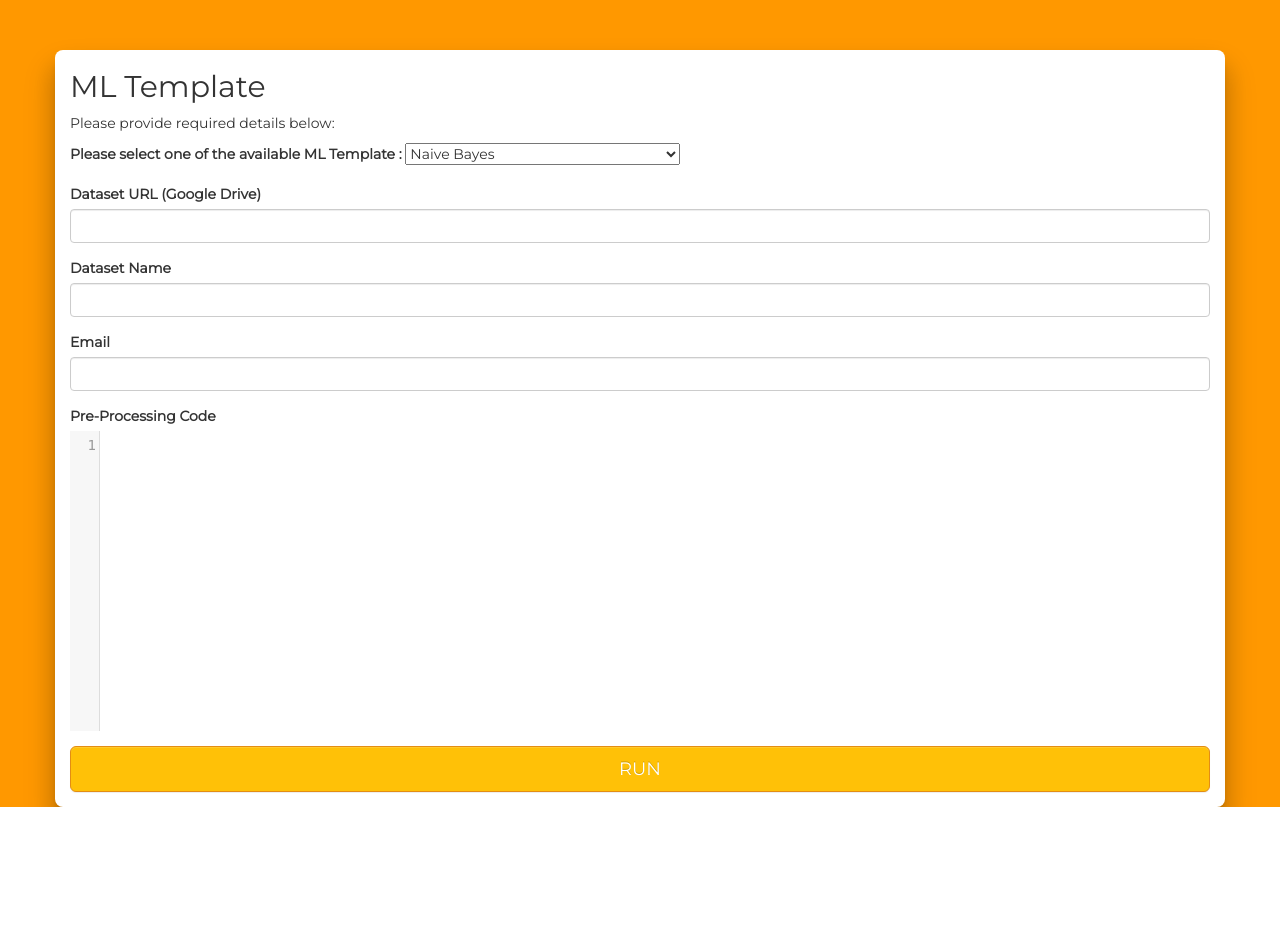
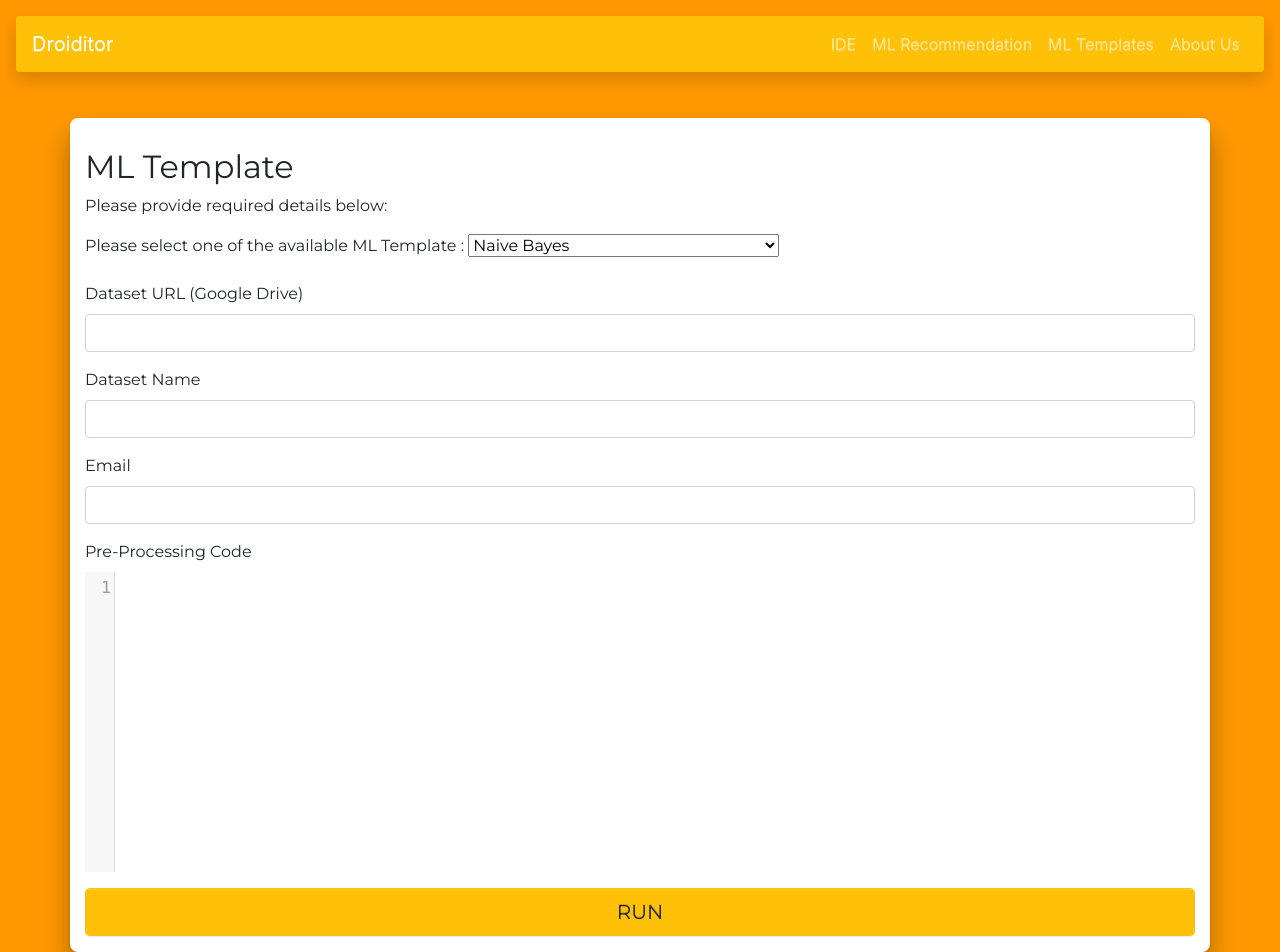
Before and after one commit to mayankmahavar111/Drioditor, a Django app: page /ide/ml_template/ in a window 1280 px wide. Before the commit the page ends 807 px from the top, so only its background shows below. Run offline with Django 3.2, Linux system fonts and the light colour scheme; some libraries are stand-ins or nearby versions.

Commit message:
Manohar added header
Added links and header

```diff
--- /dev/null
+++ b/web/Droiditor/ide/templates/ide/main_page.html
@@ -0,0 +1,56 @@
+<!DOCTYPE html>
+<html lang="en">
+    <head>
+        <meta charset="utf-8">
+        <meta http-equiv="X-UA-Compatible" content="IE=edge">
+        <meta name="viewport" content="width=device-width, initial-scale=1">
+        {% block title %}
+        <title>Droiditor</title>
+        {% endblock %}
+        <!-- Latest compiled and minified CSS -->
+        {% load static %}
+        <!-- Optional theme -->
+        <link rel="stylesheet" href="https://maxcdn.bootstrapcdn.com/bootstrap/3.3.7/css/bootstrap-theme.min.css" >
+        <script src="https://ajax.googleapis.com/ajax/libs/jquery/1.12.4/jquery.min.js"></script>
+        <link rel="stylesheet" href="https://maxcdn.bootstrapcdn.com/bootstrap/4.2.1/css/bootstrap.min.css">
+        <script src="https://cdnjs.cloudflare.com/ajax/libs/popper.js/1.14.6/umd/popper.min.js"></script>
+        <script src="https://maxcdn.bootstrapcdn.com/bootstrap/4.2.1/js/bootstrap.min.js"></script>
+        <link href="https://fonts.googleapis.com/css?family=Montserrat" rel="stylesheet">
+        <link rel="stylesheet" href="{% static 'ide/form.css' %}" >
+        <link rel="stylesheet" href="{% static 'ide/codemirror/lib/codemirror.css' %}" >
+        <script src="{% static 'ide/form.js' %}"></script>
+        <script src="{% static 'ide/codemirror/lib/codemirror.js' %}"></script>
+        <script src="{% static 'ide/codemirror/mode/python/python.js' %}"></script>
+    </head>
+    <body >
+        <header class="p-3  sticky-top">
+      <nav class="navbar navbar-expand-sm navbar-dark bg-warning shadow rounded" role="navigation">
+        <a href="/ide/" class="navbar-brand">Droiditor</a>
+        <button type="button" name="button" class="navbar-toggler" data-toggle="collapse" data-target="#ResponsiveCollapse">
+          <span class="navbar-toggler-icon"></span>
+        </button>
+
+          <div class="collapse navbar-collapse" id="ResponsiveCollapse">
+            <ul class="navbar-nav ml-auto">
+
+              <li class="nav-item">
+                <a href="/ide/" class="nav-link">IDE</a>
+              </li>
+              <li class="nav-item">
+                <a href="/ide/ml_recommendation" class="nav-link">ML Recommendation</a>
+              </li>
+              <li class="nav-item">
+                <a href="/ide/ml_template" class="nav-link">ML Templates</a>
+              </li>
+              <li class="nav-item">
+                <a href="#" class="nav-link">About Us</a>
+              </li>
+            </ul>
+          </div>
+      </nav>
+  </header>
+        {% block body %}
+        {% endblock %}
+  </div>
+    </body>
+</html>
--- a/web/Droiditor/ide/templates/ide/ml_template.html
+++ b/web/Droiditor/ide/templates/ide/ml_template.html
@@ -1,30 +1,10 @@
-<!DOCTYPE html>
-<html lang="en">
-    <head>
-        <meta charset="utf-8">
-        <meta http-equiv="X-UA-Compatible" content="IE=edge">
-        <meta name="viewport" content="width=device-width, initial-scale=1">
-        <title>ML Template</title>
-        <!-- Latest compiled and minified CSS -->
-        {% load static %}
-        <link rel="stylesheet" href="https://maxcdn.bootstrapcdn.com/bootstrap/3.3.7/css/bootstrap.min.css" >
-        <!-- Optional theme -->
-        <link rel="stylesheet" href="https://maxcdn.bootstrapcdn.com/bootstrap/3.3.7/css/bootstrap-theme.min.css" >
-        <script src="https://ajax.googleapis.com/ajax/libs/jquery/1.12.4/jquery.min.js"></script>
-        <link href="https://fonts.googleapis.com/css?family=Montserrat" rel="stylesheet">
-        <link rel="stylesheet" href="{% static 'ide/form.css' %}" >
-        <link rel="stylesheet" href="{% static 'ide/codemirror/lib/codemirror.css' %}" >
-        <script src="{% static 'ide/form.js' %}"></script>
-        <script src="{% static 'ide/codemirror/lib/codemirror.js' %}"></script>
-        <script src="{% static 'ide/codemirror/mode/python/python.js' %}"></script>
-        <script src="https://ajax.googleapis.com/ajax/libs/jquery/3.3.1/jquery.min.js"></script>
-    </head>
-    <body >
+{% include 'ide/main_page.html' %}
+{% block body %}
         <div class="container">
             <div class="imagebg"></div>
-            <div class="row " style="margin-top: 50px">
+            <div class="row " style="margin-top: 30px">
                 <div class="col-md-12 form-container">
-                    <h2>ML Template</h2>
+                    <h2 style="padding-top: 30px">ML Template</h2>
                     <p> Please provide required details below: </p>
                     <form role="form" method="post" id="ml_recommendation" action="run">
                         {% csrf_token %}
@@ -236,3 +216,4 @@ $(document).ready(function(){
   });
 });
 </script>
+{% endblock %}
--- a/web/Droiditor/ide/urls.py
+++ b/web/Droiditor/ide/urls.py
@@ -2,6 +2,7 @@ from django.urls import include, path
 from . import views
 
 urlpatterns = [
+    path('',views.main_page,name="main_page"),
     path('ml_recommendation/', views.ml_recommendation_view, name="ml_recommendation"),
     path('ml_recommendation/run', views.ml_recommendation_run, name="ml_recommendation_run"),
     path('ml_template/', views.ml_template, name="ml_template"),
--- a/web/Droiditor/ide/views.py
+++ b/web/Droiditor/ide/views.py
@@ -1,6 +1,11 @@
 from django.shortcuts import render, render_to_response, redirect
 
 # Create your views here.
+
+def main_page(request):
+    template = 'ide/main_page.html'
+    return render(request,template)
+
 
 def ml_recommendation_view(request):
     template = 'ide/ml_recommendation_form.html'
```
Also changed, not shown: web/Droiditor/ide/templates/ide/ml_recommendation_form.html (+5 -25 lines).
